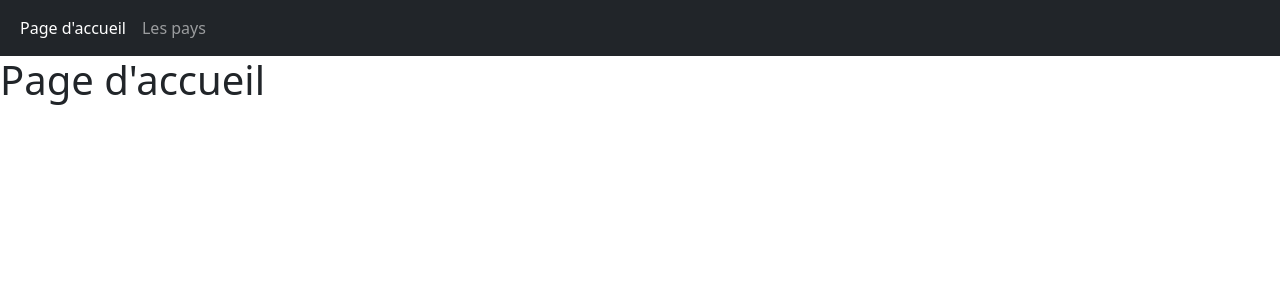
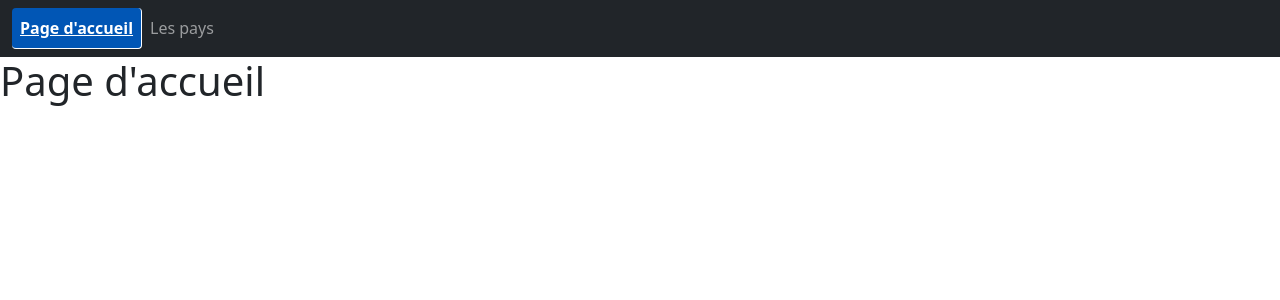
Before and after one commit to EmmanuelBlanchard/REACT-2020-par-la-pratique-de-A-Z-evolution-progressive, a React (Create React App) app in the folder Programmes/15-Module15-Routage-REACT-ROUTER-V5/projet3/: page / in a window 1280 px wide. Shown: the top 300 px of the page. Built offline with nearby package versions, Linux system fonts and the light colour scheme.

Commit message:
15-Module15-Routage-REACT-ROUTER-V5-06-ParametrageDesNavlinks

```diff
--- /dev/null
+++ b/Programmes/15-Module15-Routage-REACT-ROUTER-V5/projet3/src/App.css
@@ -0,0 +1,14 @@
+.active {
+    border-bottom: 1px solid white;
+    border-right: 1px solid white;
+}
+
+.activeAccueil {
+    background-color:#0156B5; /* #B251AC */
+    font-weight: 600;
+}
+
+.activePays {
+    background-color: #187AC9; /* #38761D */
+    font-weight: 600;
+}
--- a/Programmes/15-Module15-Routage-REACT-ROUTER-V5/projet3/src/App.js
+++ b/Programmes/15-Module15-Routage-REACT-ROUTER-V5/projet3/src/App.js
@@ -5,6 +5,7 @@ import {BrowserRouter,Route,Switch} from 'react-router-dom';
 import NavBar from './components/NavBar/NavBar';
 import Erreur from './components/Erreur/Erreur';
 import Erreur404 from './components/Erreur/Erreur404/Erreur404';
+import './App.css';
 
 function App() {
   return (
--- a/Programmes/15-Module15-Routage-REACT-ROUTER-V5/projet3/src/components/NavBar/NavBar.js
+++ b/Programmes/15-Module15-Routage-REACT-ROUTER-V5/projet3/src/components/NavBar/NavBar.js
@@ -12,10 +12,21 @@ const navbar = (props) => (
                 <div className="collapse navbar-collapse" id="navbarSupportedContent">
                     <ul className="navbar-nav me-auto mb-2 mb-lg-0">
                         <li className="nav-item">
-                            <NavLink to="/" exact className="nav-link">Page d'accueil</NavLink>
+                            <NavLink to="/"
+                                exact
+                                className="nav-link rounded"
+                                activeClassName="active activeAccueil"
+                                activeStyle={{
+                                    textDecoration:"underline"
+                                }}
+                                >Page d'accueil</NavLink>
                         </li>
                         <li className="nav-item">
-                            <NavLink to="/pays" exact className="nav-link">Les pays</NavLink>
+                            <NavLink to="/pays"
+                                exact
+                                className="nav-link rounded"
+                                activeClassName="active activePays"
+                                >Les pays</NavLink>
                         </li>
                     </ul>
                 </div>
```
